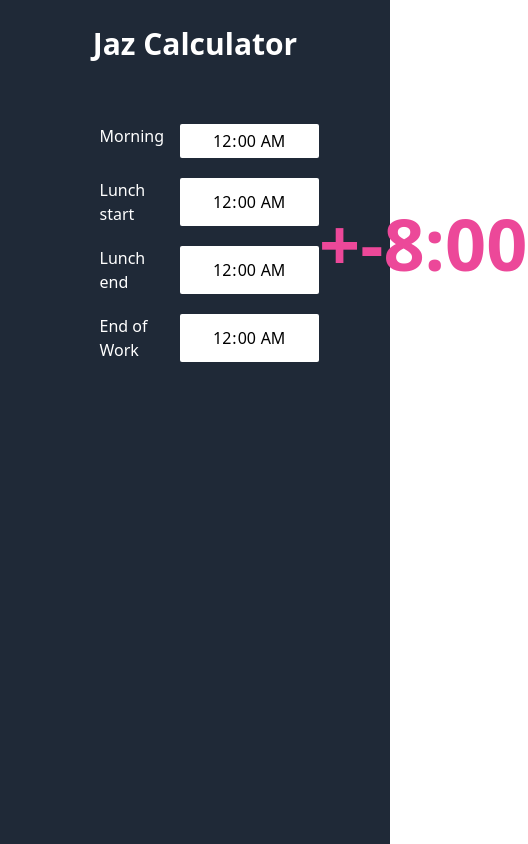
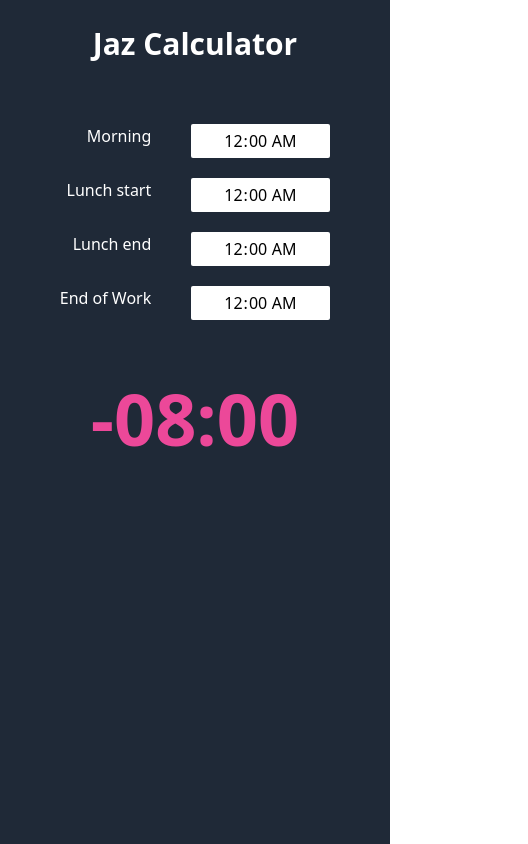
Before and after one commit to QKharma/Jaz-Calculator, a React (Create React App) app: page / in a window 390 px wide. Shown: the whole page, 528 px wide, since content can reach past the window. Built offline with nearby package versions, Linux system fonts and the light colour scheme.

Commit message:
:bug: Fix overtime display and responsiveness

```diff
--- a/src/components/Calculator.tsx
+++ b/src/components/Calculator.tsx
@@ -8,14 +8,20 @@ const Calculator = () => {
   const [lunchEnd, setLunchEnd] = useState(0)
   const [endOfWork, setEndOfWork] = useState(0)
   const [overtime, setOvertime] = useState('00:00')
+  const [overtimeSign, setOvertimeSign] = useState<'+' | '-'>('+')
 
   useEffect(() => {
     let calcOvertime = lunchStart - morning + (endOfWork - lunchEnd) - 28800000
+    if (calcOvertime >= 0) {
+      setOvertimeSign('+')
+    } else {
+      setOvertimeSign('-')
+    }
     setOvertime(msToString(calcOvertime))
   }, [morning, lunchStart, lunchEnd, endOfWork])
 
   return (
-    <div className='self-center w-1/2 flex flex-row justify-between'>
+    <div className='grid lg:grid-cols-2 grid-rows-2 self-center'>
       <div className='flex flex-col space-y-5 basis-1/2'>
         <TimeInput time={morning} setTime={setMorning} name='Morning' />
         <TimeInput
@@ -27,7 +33,10 @@ const Calculator = () => {
         <TimeInput time={endOfWork} setTime={setEndOfWork} name='End of Work' />
       </div>
       <div className='grid place-items-center text-7xl font-semibold basis-1/2'>
-        <p className='text-pink-500'>+{overtime}</p>
+        <p className='text-pink-500'>
+          {overtimeSign}
+          {overtime}
+        </p>
       </div>
     </div>
   )
--- a/src/components/TimeInput.tsx
+++ b/src/components/TimeInput.tsx
@@ -9,10 +9,10 @@ interface TimeInputProps {
 
 const TimeInput = (props: TimeInputProps) => {
   return (
-    <div className='flex flex-row justify-between'>
-      <div className='text-white mr-4'>{props.name}</div>
+    <div className='flex flex-row justify-end lg:mr-20'>
+      <div className='text-white mr-10 whitespace-nowrap'>{props.name}</div>
       <input
-        className='appearance-none bg-white rounded-sm py-1 px-8'
+        className='appearance-none bg-white rounded-sm py-1 px-8 min-w-max'
         type={'time'}
         onChange={(e) => {
           props.setTime(e.target.valueAsNumber)
--- a/src/lib/msToString.ts
+++ b/src/lib/msToString.ts
@@ -1,6 +1,8 @@
 const msToString = (n: number) => {
-  let h = Math.floor(n / 3600000)
-  let m = Math.floor((n % 3600000) / 60000)
+  let h = Math.floor(Math.abs(n / 3600000))
+  let m = Math.floor(Math.abs((n % 3600000) / 60000))
+
+  console.log(n, h, m)
 
   let result = `${h.toString().padStart(2, '0')}:${m
     .toString()
```
